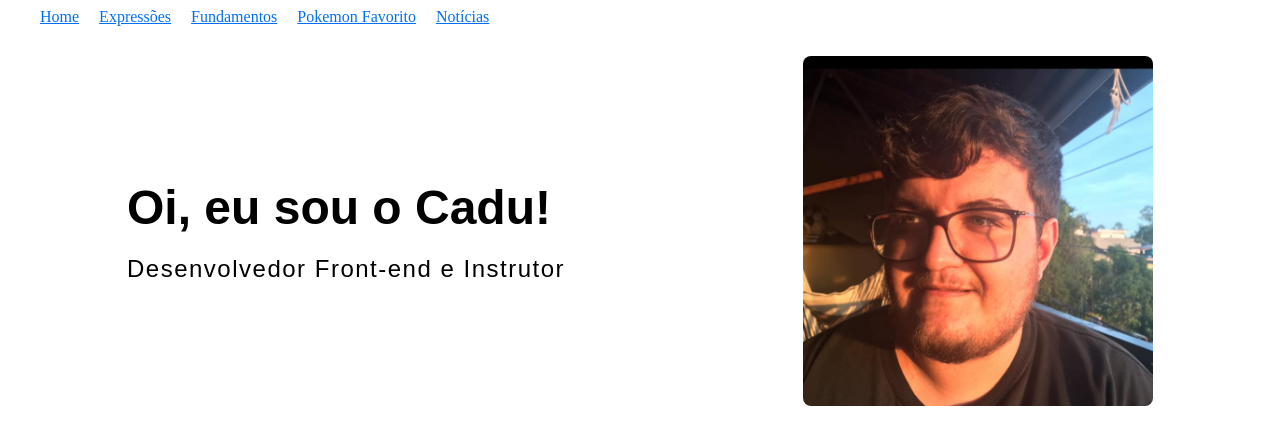
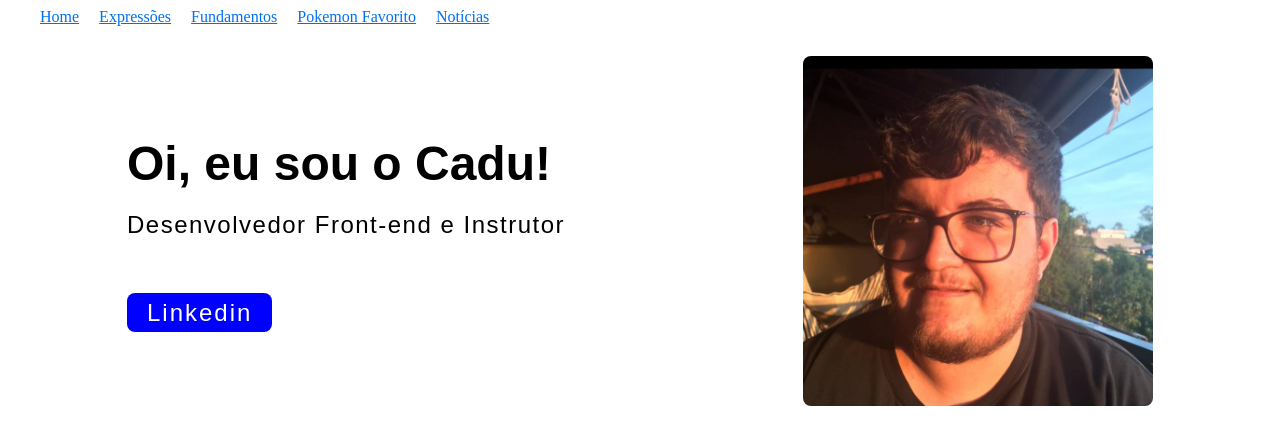
Before and after one commit to cpwaldow/caduverso, a Next.js app: page / in a window 1280 px wide. Shown: the top 444 px of the page. Built offline with nearby package versions, Linux system fonts and the light colour scheme.

Commit message:
adicionando o botão para o linkedin e removendo o console.log de noticias

```diff
--- a/Components/News.js
+++ b/Components/News.js
@@ -1,7 +1,6 @@
 import S from '../styles/NewsComponent.module.css';
 
 export default function NewsComponent({ data }) {
-  console.log(data);
   return (
     <section className={S.container}>
       <img src={data.urlToImage} className={S.newsImg} alt={data.title} />
--- a/pages/index.js
+++ b/pages/index.js
@@ -2,6 +2,7 @@ import Head from 'next/head';
 import styles from '../styles/Home.module.css';
 import Header from '../Components/Header';
 import Image from 'next/image';
+import Link from 'next/link';
 import mypic from '../image/profile.jpeg';
 import S from '../styles/Index.module.css';
 
@@ -23,6 +24,11 @@ export default function Home() {
           <section>
             <h1 className={S.name}>Oi, eu sou o Cadu!</h1>
             <p className={S.job}>Desenvolvedor Front-end e Instrutor</p>
+            <Link href="https://www.linkedin.com/in/carlos-waldow/">
+              <a target="_blank" className={S.linkedin}>
+                Linkedin
+              </a>
+            </Link>
           </section>
           <Image
             src={mypic}
--- a/styles/Index.module.css
+++ b/styles/Index.module.css
@@ -14,7 +14,7 @@
 .job {
   font-size: 1.5rem;
   letter-spacing: 1.5px;
-  margin: 0;
+  margin: 0 0 60px 0;
   padding: 0;
 }
 
@@ -24,5 +24,15 @@
 
 .img {
   border-radius: 8px;
-  text-shadow: 30px 30px 30px black;
 }
+
+.linkedin {
+  text-decoration: none;
+  background-color: blue;
+  color: white;
+  font-size: 1.5rem;
+  padding: 6px 20px;
+  border-radius: 8px;
+  font-family: Arial, Helvetica, sans-serif;
+  letter-spacing: 2px;
+}
```
